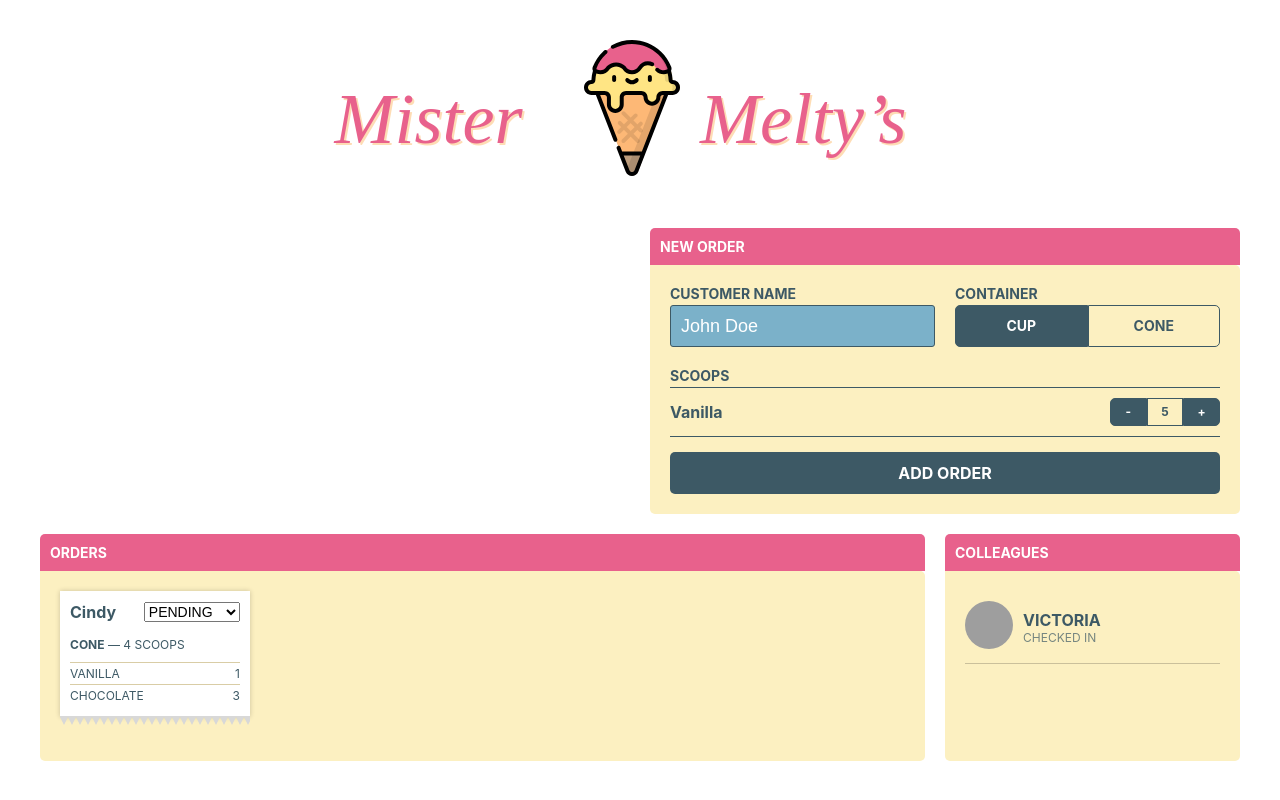
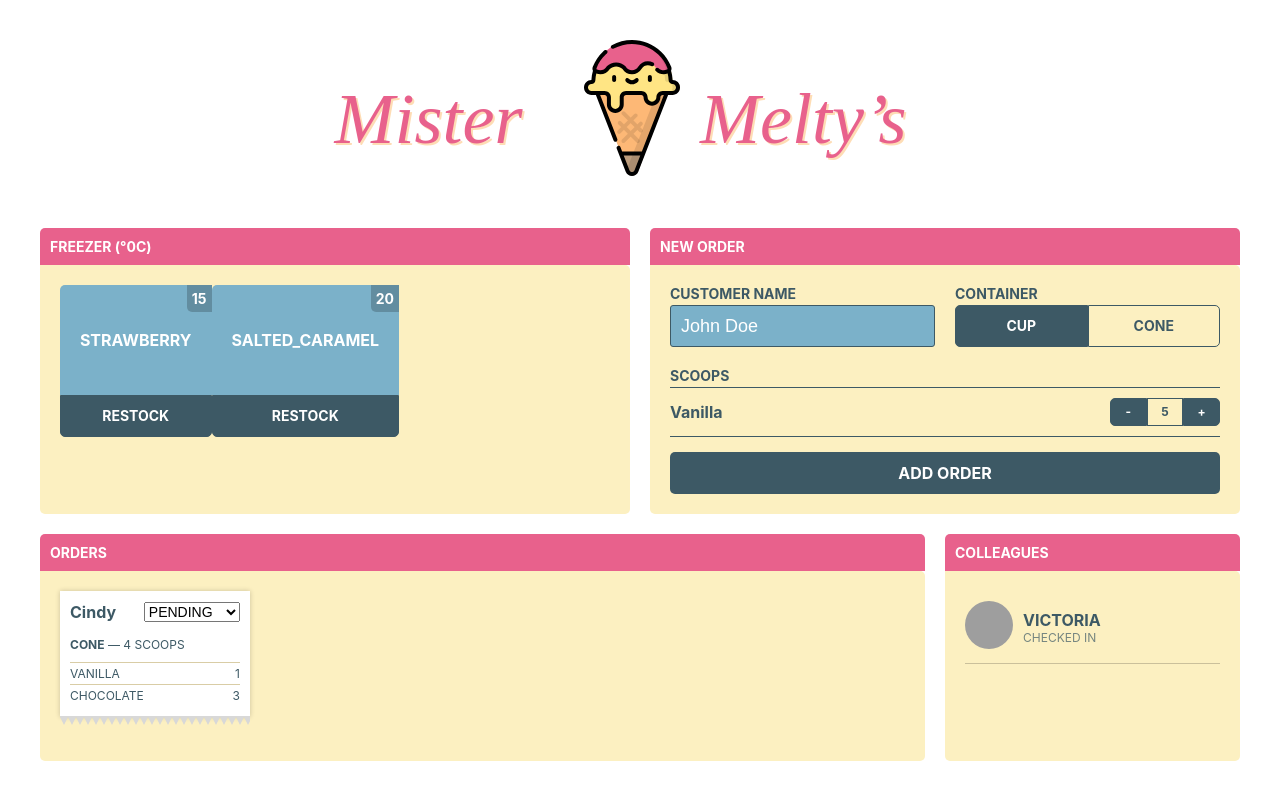
Before and after one commit to renegmed/tuts-reacredux, a React (Create React App) app: page / in a window 1280 px wide. Built offline with nearby package versions, Linux system fonts and the light colour scheme; grey boxes are pictures that could not be loaded; the HTML template or start-up script is replaced by a standard one.

Commit message:
removed un-rendering of Freezer component for demo

```diff
--- a/src/components/App/App.js
+++ b/src/components/App/App.js
@@ -13,20 +13,13 @@ class App extends Component {
     shouldRenderFreezer: true,
   }
 
-  componentDidMount() {  // freezer component simulates unmount. See Freezer.js how to unscribe
-    setTimeout(() => {
-      this.setState({
-        shouldRenderFreezer: false,
-      });
-    });
-  }
   render() {
     return (
       <main className="app">
         <img className="logo" src="/logo.svg" alt="Mister Melty's Ice Cream"/>
         <Row>
           <Column>
-            {this.state.shouldRenderFreezer && <Freezer /> }
+            <Freezer />
           </Column>
           <Column>
             <NewOrder />
```
